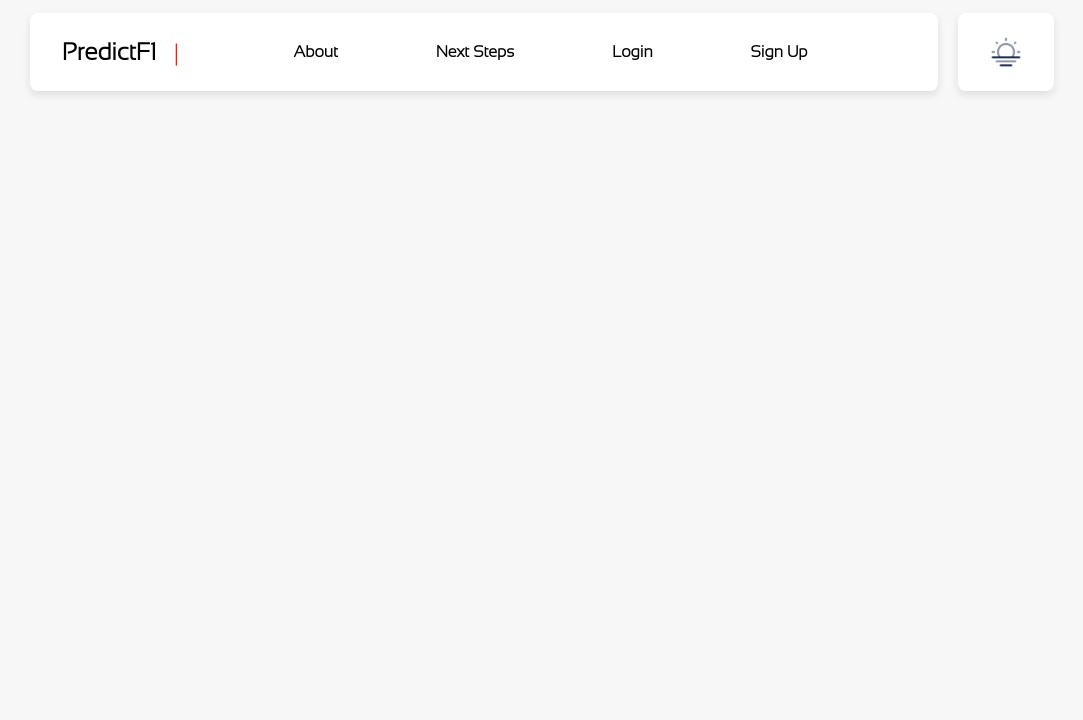
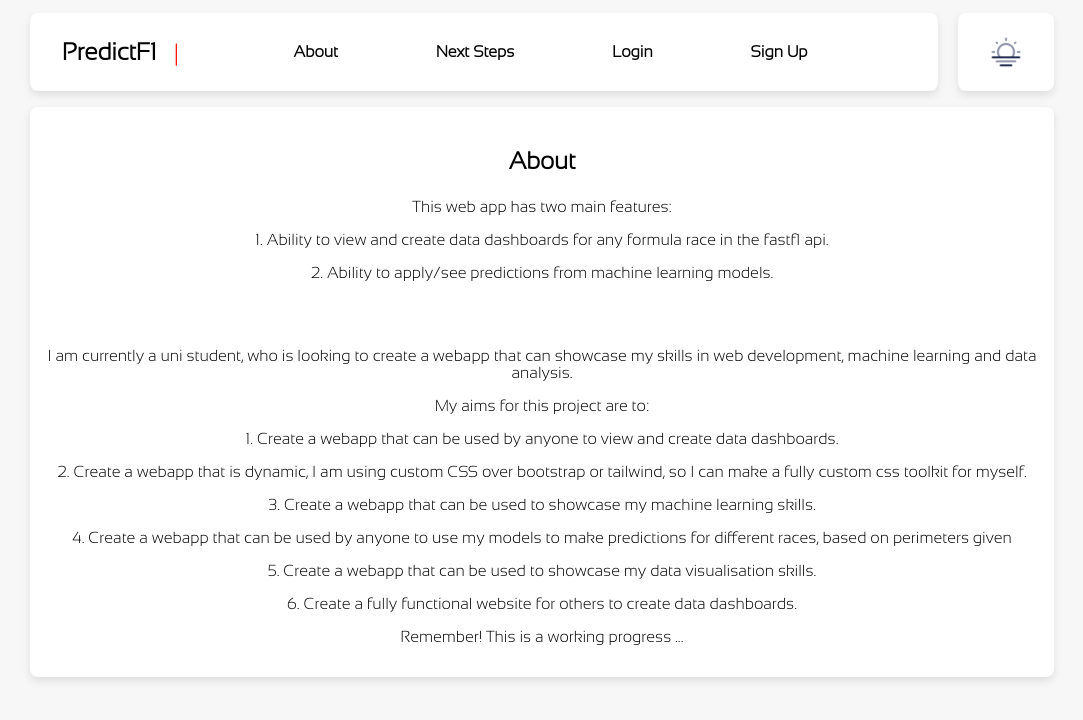
Before and after one commit to DavidMead182/f1MachineLearning, a Django app: page /F1Prediction/about in a window 1280 px wide. Shown: the top 720 px of the page, without its empty margins (98-1181 px from the left). Run offline with Django 5.2, Linux system fonts and the light colour scheme.

Commit message:
Closes #12 , created and added content to about page

```diff
--- a/webapp/f1PredictionProject/F1PredictionWebApp/static/base.css
+++ b/webapp/f1PredictionProject/F1PredictionWebApp/static/base.css
@@ -156,3 +156,7 @@ body {
     font-weight: bold;
     font-size: 5vh;
 }
+
+.card-padding{
+    padding: 1em;
+}
--- a/webapp/f1PredictionProject/F1PredictionWebApp/templates/about.html
+++ b/webapp/f1PredictionProject/F1PredictionWebApp/templates/about.html
@@ -4,5 +4,26 @@
 {% block title %}About{% endblock %}
 
 {% block content %}
+<div class="nav-card light card-padding">
+    <p class="header centre">About</p>
+    <p class="centre">This web app has two main features:</p>
+    <p class="centre">1. Ability to view and create data dashboards for any formula race in the fastf1 api.</p>
+    <p class="centre">2. Ability to apply/see predictions from machine learning models. </p>
+
+    <br>
+    <br>
+
+    <p class="centre">I am currently a uni student, who is looking to create a webapp that can showcase my skills in web development, machine learning and data analysis. </p>
+    <p class="centre">My aims for this project are to:</p>
+    <p class="centre">1. Create a webapp that can be used by anyone to view and create data dashboards. </p>
+    <p class="centre">2. Create a webapp that is dynamic, I am using custom CSS over bootstrap or tailwind, so I can make a fully custom css toolkit for myself.</p>
+    <p class="centre">3. Create a webapp that can be used to showcase my machine learning skills. </p>
+    <p class="centre">4. Create a webapp that can be used by anyone to use my models to make predictions for different races, based on perimeters given </p>
+    <p class="centre">5. Create a webapp that can be used to showcase my data visualisation skills. </p>
+    <p class="centre">6. Create a fully functional website for others to create data dashboards. </p>
+
+    <p class="centre">Remember! This is a working progress ...</p>
+</p>
+</div>
 
 {% endblock %}
--- a/webapp/f1PredictionProject/F1PredictionWebApp/templates/index.html
+++ b/webapp/f1PredictionProject/F1PredictionWebApp/templates/index.html
@@ -4,7 +4,7 @@
 {% block title %}Homepage{% endblock %}
 
 {% block content %}
-<div class="nav-card light">
+<div class="nav-card light card-padding">
     <p class="header centre">Most Recent Race Dashboard - {{ eventName }}</p>
     <div class = "navbar">
         <div class = "centre" style="width: 15%;">
--- a/webapp/f1PredictionProject/F1PredictionWebApp/templates/registration/signup.html
+++ b/webapp/f1PredictionProject/F1PredictionWebApp/templates/registration/signup.html
@@ -4,7 +4,7 @@
 
 {% block content %}
 <div class="centreDiv">
-    <div class="nav-card light card-top-bottom centreDiv" style="width: 25em;padding-bottom: 5%;">
+    <div class="nav-card light card-top-bottom centreDiv " style="width: 25em;padding-bottom: 5%;">
         <form action="" method="POST">
             <p class="smallheader centre form-title">Sign Up</p>
             {% csrf_token %}
```
Also changed, not shown: webapp/f1PredictionProject/db.sqlite3.
